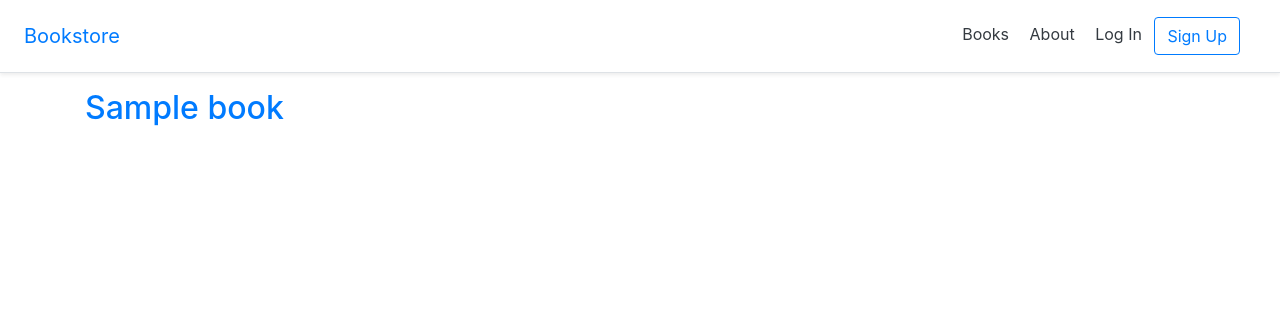
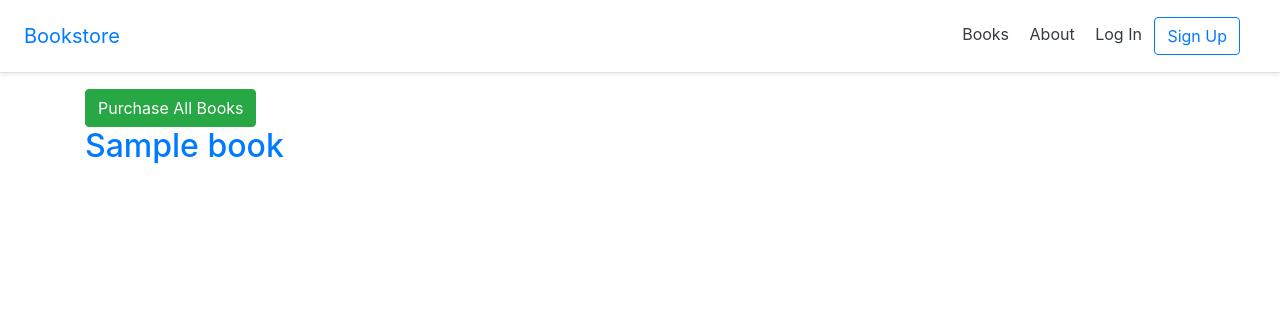
Before and after one commit to Tanmoy-Sarkar/Bookstore-Django-Website, a Django app: template templates/books/book_list.html in a window 1280 px wide. Shown: the top 333 px of the page. Run offline with Django 3.2, Linux system fonts and the light colour scheme; the template is opened without the code that fills it: values that come from a table or form of the project are taken from there, others are empty; tables that the repository leaves empty hold one stand-in row (values such as "Sample post"); parts of the project's set-up code (start-up, migrations or seed data) failed here and were passed over; some libraries are stand-ins or nearby versions.

Commit message:
added buy option in book list page

```diff
--- a/templates/books/book_list.html
+++ b/templates/books/book_list.html
@@ -1,6 +1,9 @@
 {% extends '_base.html' %}
 {% block title %}Books{% endblock title %}
 {% block content %}
+{% if not perms.books.special_status %}
+<a href="{% url 'orders' %}" class="btn btn-success">Purchase All Books</a>
+{% endif %}
 {% for book in book_list %}
 <div>
     <h2><a href="{{ book.get_absolute_url }}">{{ book.title }}</a></h2>
```
